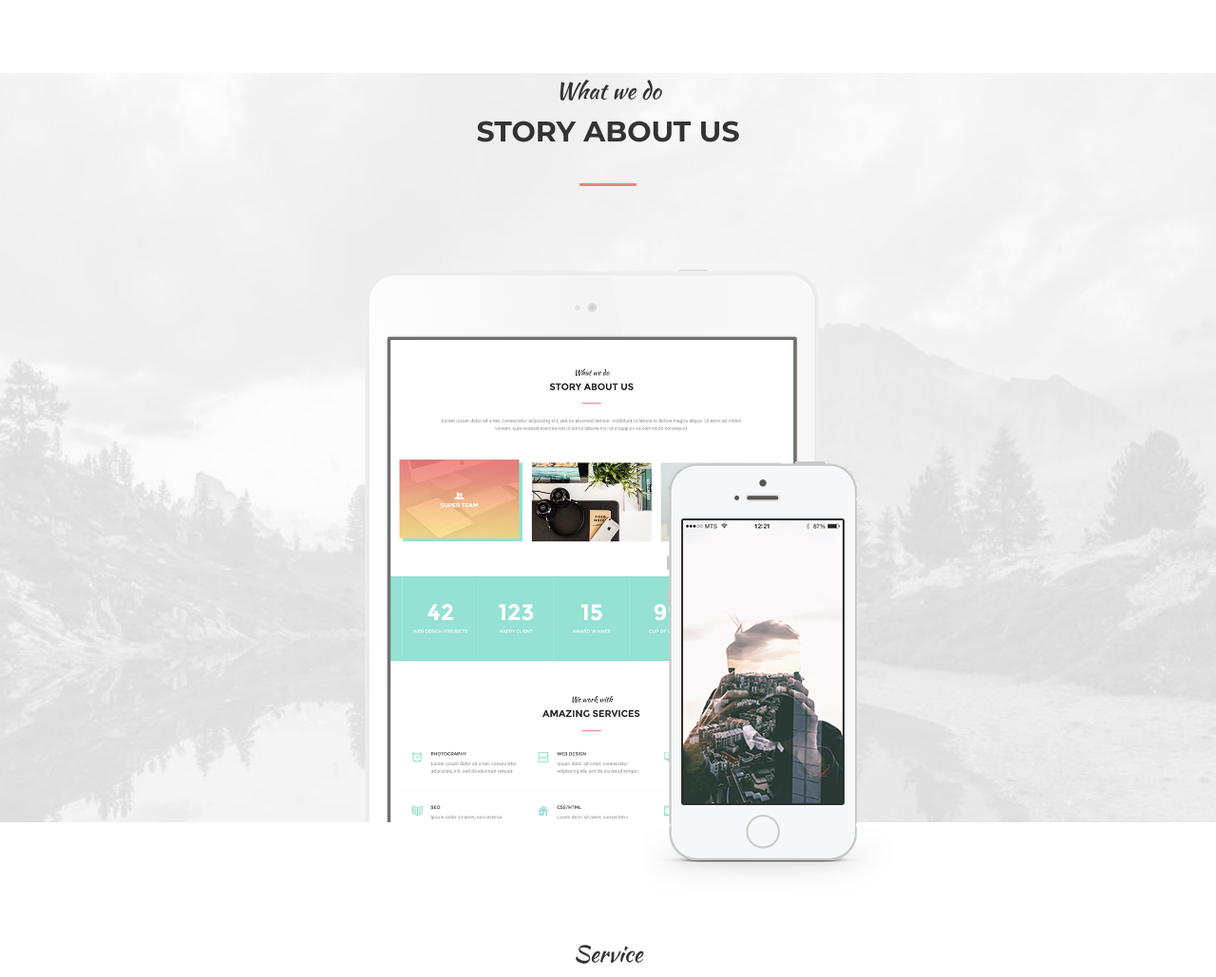
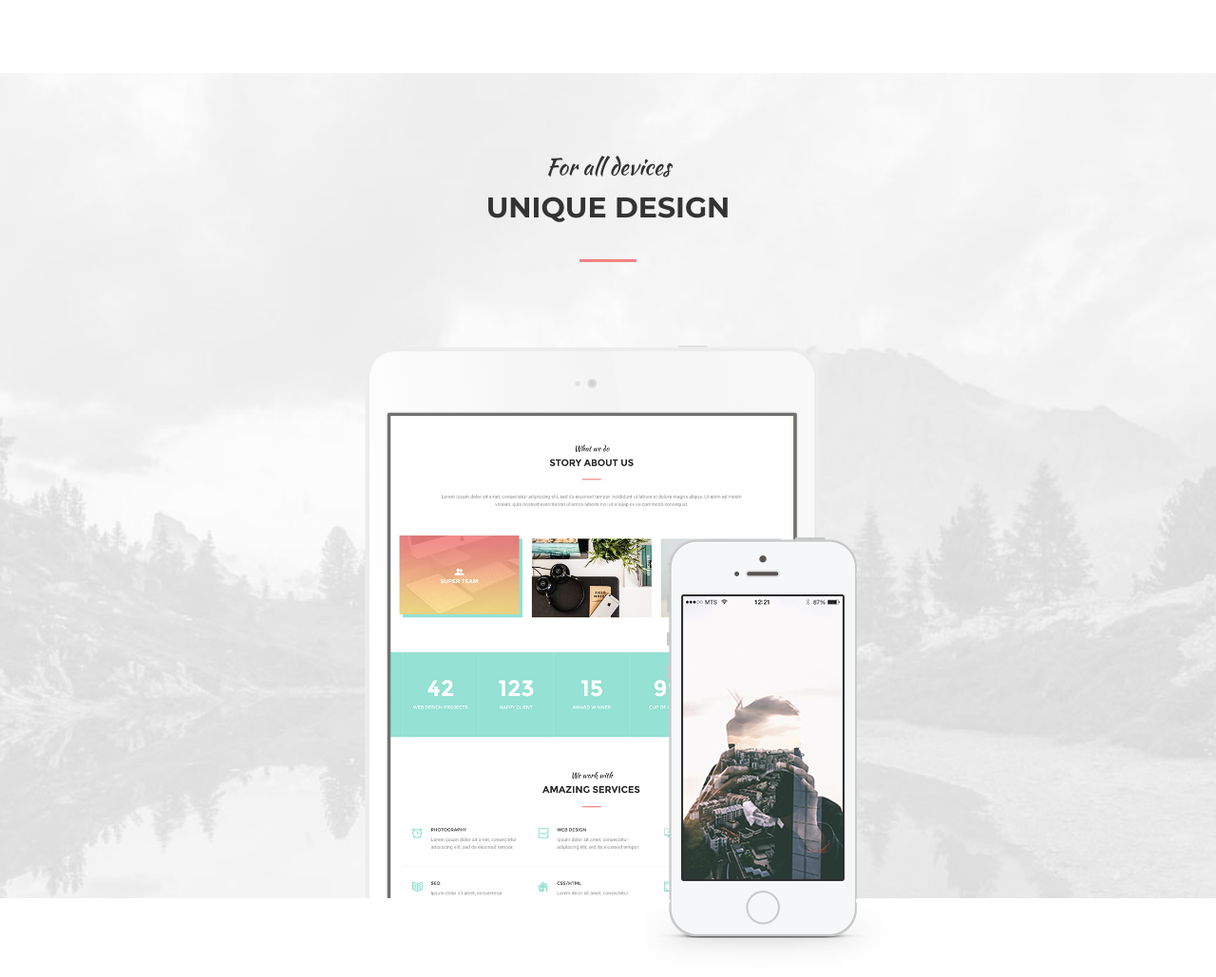
Before and after one commit to amirlnsrv/MoGo, a plain HTML site: page index.html in a window 1280 px wide. Shown: the part 2274-3303 px from the top of the page at 95% size. Drawn offline with Linux system fonts and the light colour scheme.

```diff
--- a/assets/css/style.css
+++ b/assets/css/style.css
@@ -259,7 +259,7 @@ hr {
 	padding: 80px 0;
 }
 .section--devices {
-	padding: 0;
+	padding-bottom: 0;
 	background: url("../img/devices-bg.jpg") center no-repeat;
 	background-size: cover;
 	margin: 0 0 40px 0;
--- a/index.html
+++ b/index.html
@@ -177,8 +177,8 @@
 		<div class="container">
 
 			<div class="section__header">
-				<h3 class="section__suptitle">What we do</h3>
-				<h2 class="section__title">STORY ABOUT US</h2>
+				<h3 class="section__suptitle">For all devices</h3>
+				<h2 class="section__title">UNIQUE DESIGN</h2>
 			</div>
 
 			<div class="devices">
```
